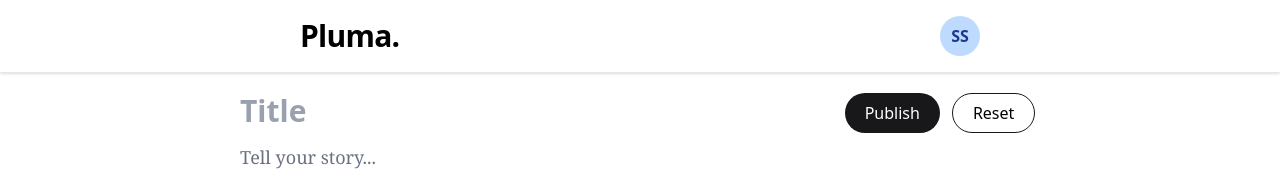
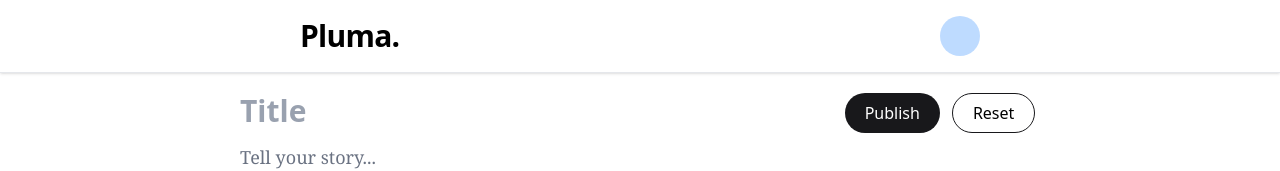
Before and after one commit to CallMeSahu/pluma-blog, a React (Vite) app in the folder frontend/: page /create in a window 1280 px wide. Shown: the top 171 px of the page. Built offline with nearby package versions, Linux system fonts and the light colour scheme.

Commit message:
fix: Navbar name prop

```diff
--- a/frontend/src/components/Navbar.tsx
+++ b/frontend/src/components/Navbar.tsx
@@ -1,7 +1,8 @@
 import { Link, useLocation } from "react-router-dom";
 
-export const Navbar = ({ name }: { name: string }) => {
+export const Navbar = () => {
   const location = useLocation();
+  const name = localStorage.getItem("name");
   return (
     <nav className="flex justify-between items-center px-6 md:px-20 xl:px-[300px] py-4 border-b border-gray-200 shadow-sm bg-white">
       <div>
@@ -16,7 +17,7 @@
         }
         <div className="w-10 h-10 flex justify-center items-center bg-blue-200 rounded-full cursor-pointer">
           <span className="text-blue-900 font-semibold">
-            {name.split(" ").map(word => word[0]).join('').toUpperCase()}
+            {(name ?? "").split(" ").map(word => word[0]).join('').toUpperCase()}
           </span>
         </div>
       </div>
--- a/frontend/src/pages/Signin.tsx
+++ b/frontend/src/pages/Signin.tsx
@@ -19,7 +19,9 @@
     try {
       const response = await axios.post(`${BACKEND_URL}/api/v1/user/signin`, formInputs);
       const token = response.data.token;
+      const name = response.data.name;
       localStorage.setItem("token", token);
+      localStorage.setItem("username", name);
       toast.success("Signin Successful!");
       navigate("/blogs");
     } catch (error) {
--- a/frontend/src/pages/Signup.tsx
+++ b/frontend/src/pages/Signup.tsx
@@ -20,7 +20,9 @@
     try {
       const response = await axios.post(`${BACKEND_URL}/api/v1/user/signup`, formInputs);
       const token = response.data.token;
+      const name = response.data.name;
       localStorage.setItem("token", token);
+      localStorage.setItem("name", name);
       toast.success("Account Created!")
       navigate("/blogs");
     } catch (error) {
```
